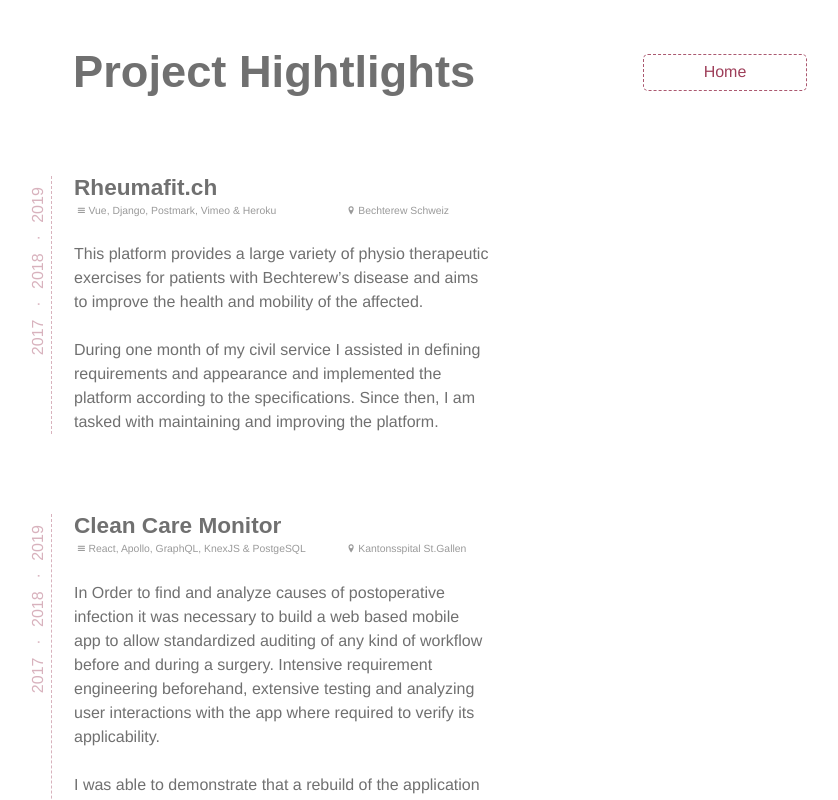
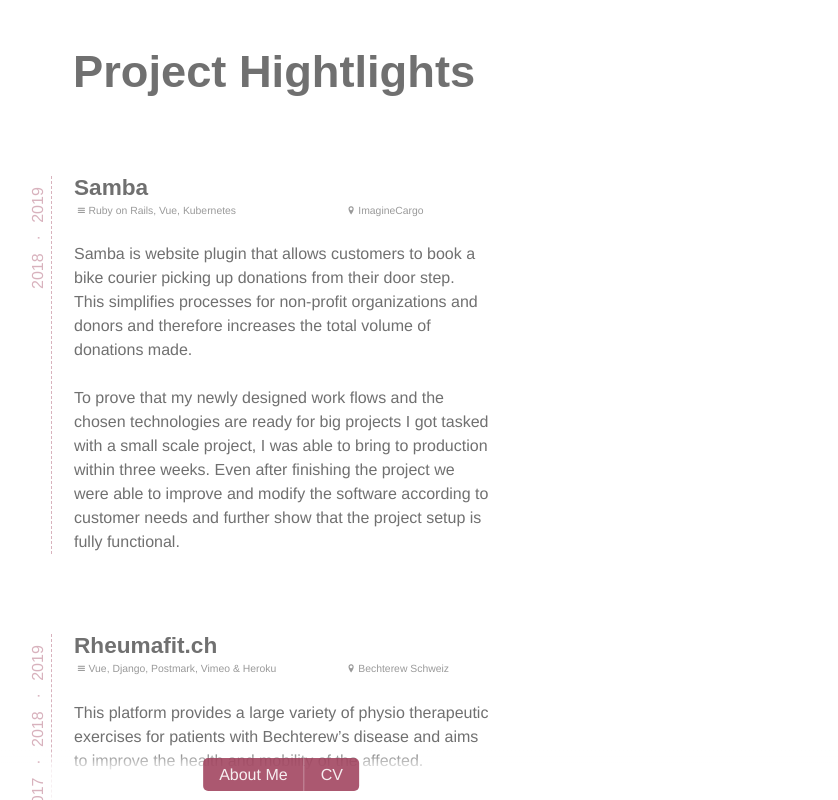
Before and after one commit to eigenmannmartin/eigenmannmartin.ch, a Nuxt app: page /projects in a window 1280 px wide. Shown: the top 800 px of the page, without its empty margins (359-1197 px from the left). Built offline with nearby package versions, Linux system fonts and the light colour scheme.

Commit message:
finish projects

```diff
--- /dev/null
+++ b/components/buttons.vue
@@ -0,0 +1,81 @@
+<template>
+  <div :class="$props.index ? 'buttons-index' : 'buttons-fade'">
+    <div class="fade"/>
+    <div class="buttons">
+      <nuxt-link
+        v-if="$props.to === 'projects'"
+        class="projects-button"
+        to="/projects"
+      >Project Highlights</nuxt-link>
+      <nuxt-link v-else class="projects-button" to="/">About Me</nuxt-link>
+      <a class="cv-button" href="https://cv.eigenmannmartin.ch">CV</a>
+    </div>
+  </div>
+</template>
+
+<script>
+export default {
+  name: "buttons",
+  props: ["to", "index"]
+};
+</script>
+
+<style lang="scss" scoped>
+.buttons {
+  text-align: center;
+  position: fixed;
+  left: 50%;
+  transform: translateX(-50%);
+  bottom: 1rem;
+
+  display: block;
+  margin-top: 2rem;
+
+  transition: all 0.2s;
+  z-index: 1010;
+
+  & a {
+    padding: 0.5em 1em;
+    color: rgba(255, 255, 255, 0.9);
+    text-decoration: none;
+    background-color: #9e3f5add;
+    white-space: nowrap;
+  }
+
+  & a:first-child {
+    border-bottom-left-radius: 5px;
+    border-top-left-radius: 5px;
+    border-right: 1px solid rgba(255, 255, 255, 0.3);
+  }
+
+  & a:last-child {
+    border-bottom-right-radius: 5px;
+    border-top-right-radius: 5px;
+    padding-left: 1rem;
+    border-left: none;
+  }
+
+  & a:hover {
+    background-color: #9e3f5add;
+    color: rgba(255, 255, 255, 0.9);
+  }
+}
+
+.buttons-fade > .fade {
+  position: fixed;
+  height: 50px;
+  bottom: 0;
+  left: 0;
+  right: 0;
+  background: linear-gradient(
+    rgba(255, 255, 255, 0) 0%,
+    rgba(255, 255, 255, 0.8) 35%
+  );
+}
+
+@media screen and (min-width: 800px) {
+  .buttons-index > .buttons {
+    left: 25%;
+  }
+}
+</style>
--- a/pages/index.vue
+++ b/pages/index.vue
@@ -10,9 +10,8 @@
     <div class="block-right">
       <right/>
     </div>
-    <div>
-      <nuxt-link class="projects-button" to="/projects">Project Highlights</nuxt-link>
-    </div>
+
+    <buttons to="projects" :index="true"/>
   </div>
 </template>
 
@@ -20,12 +19,14 @@
 import left from "~/components/left";
 import right from "~/components/right";
 import center from "~/components/center";
+import buttons from "~/components/buttons";
 
 export default {
   components: {
     left,
     right,
-    center
+    center,
+    buttons
   },
   transition: {
     name: "page"
@@ -49,41 +50,7 @@ body {
 </style>
 
 <style lang="scss" scoped>
-.projects-button {
-  width: 130px;
-  text-align: center;
-  position: fixed;
-  background-color: #9e3f5add;
-  left: 50%;
-  transform: translateX(-50%);
-  bottom: 1rem;
-  border: 1px solid #9e3f5add;
-  color: rgba(255, 255, 255, 0.9);
-  display: block;
-  border-radius: 5px;
-  margin-top: 2rem;
-  padding: 0.5em 1em;
-  text-decoration: none;
-  transition: all 0.2s;
-  z-index: 1010;
-
-  &:hover {
-    background-color: #9e3f5add;
-    color: rgba(255, 255, 255, 0.9);
-  }
-}
-
 @media screen and (min-width: 800px) {
-  .projects-button {
-    border-style: dashed;
-    background-color: initial;
-    color: #9e3f5a;
-    right: 2rem;
-    top: 1.4rem;
-    bottom: unset;
-    left: unset;
-  }
-
   .block-left {
     /* Positioning */
     float: left;
--- a/pages/projects.vue
+++ b/pages/projects.vue
@@ -1,12 +1,30 @@
 <template>
   <div class="projects">
-    <div>
-      <nuxt-link class="projects-button" to="/">Home</nuxt-link>
-    </div>
+    <buttons/>
 
     <center>
       <div class="title">
         <h2>Project Hightlights</h2>
+      </div>
+
+      <div class="project">
+        <div class="duration">
+          <div class="text">
+            <div class="time-item">2018</div>&#xb7;
+            <div class="time-item">2019</div>
+          </div>
+        </div>
+        <h3>Samba</h3>
+        <div>
+          <div class="stack">
+            <span class="icon-menu"/>Ruby on Rails, Vue, Kubernetes
+          </div>
+          <div class="location">
+            <span class="icon-location"/>ImagineCargo
+          </div>
+        </div>
+        <p>Samba is website plugin that allows customers to book a bike courier picking up donations from their door step. This simplifies processes for non-profit organizations and donors and therefore increases the total volume of donations made.</p>
+        <p>To prove that my newly designed work flows and the chosen technologies are ready for big projects I got tasked with a small scale project, I was able to bring to production within three weeks. Even after finishing the project we were able to improve and modify the software according to customer needs and further show that the project setup is fully functional.</p>
       </div>
 
       <div class="project">
@@ -125,10 +143,12 @@
 
 <script>
 import center from "~/components/center";
+import buttons from "~/components/buttons";
 
 export default {
   components: {
-    center
+    center,
+    buttons
   },
   transition: {
     name: "page"
```
